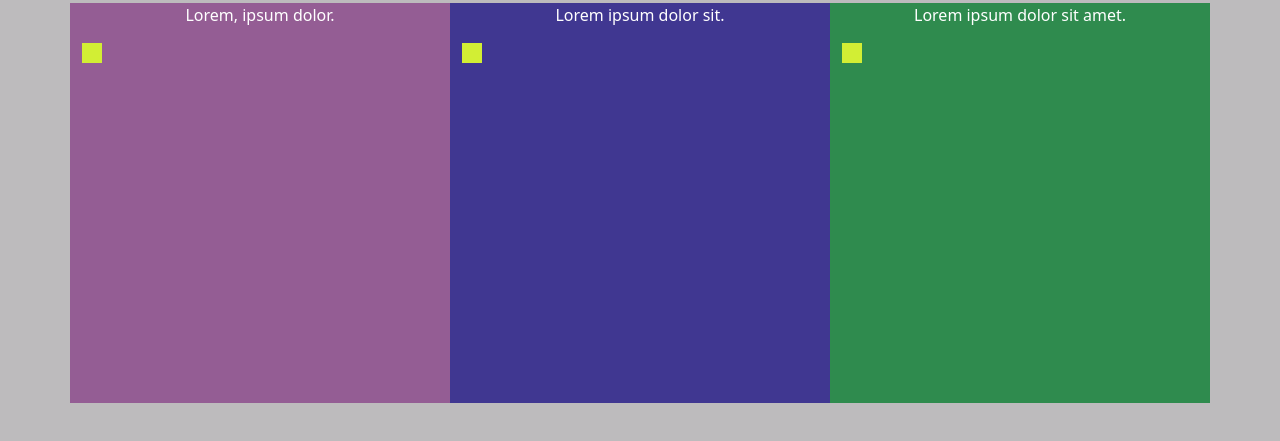
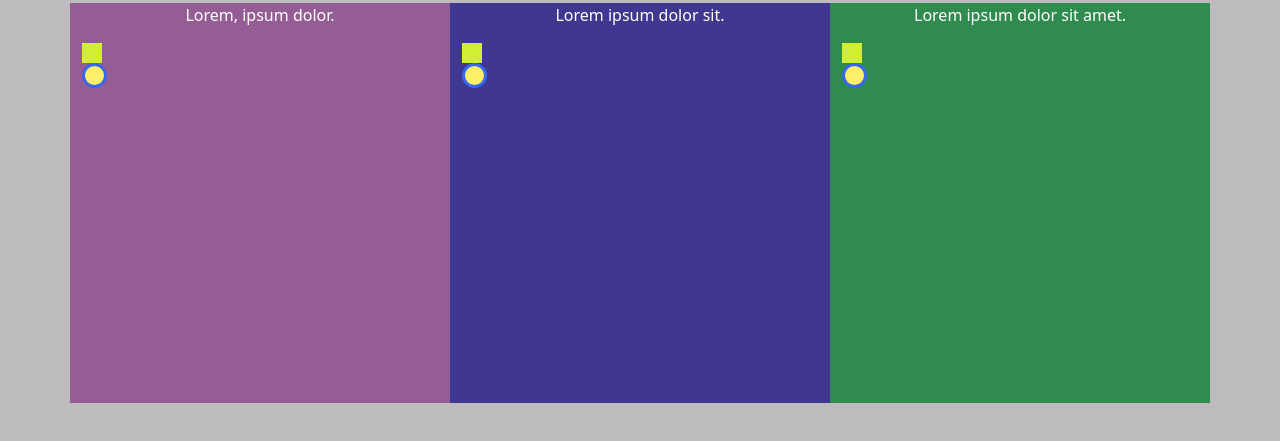
Before and after one commit to m8d3v/git-test, a plain HTML site: page index.html in a window 1280 px wide. Shown: the part 53-494 px from the top of the page. Drawn offline with Linux system fonts and the light colour scheme.

Commit message:
Added circles

```diff
--- a/css/style.css
+++ b/css/style.css
@@ -31,3 +31,11 @@ p {
     height: 20px;
     background-color:  rgb(210, 238, 52);
 }
+
+.circle {
+    background: #ffef68;
+    border: 3px solid #3766ef;
+    border-radius: 50%;
+    height: 25px;
+    width: 25px;
+}
--- a/index.html
+++ b/index.html
@@ -13,9 +13,21 @@
     <h1>Hello, world!</h1>
     <div class="container">
       <div class="row" style="min-height: 50vh;">
-        <div class="col-md-4 first position-relative"><p>Lorem, ipsum dolor.</p><div class="box"></div></div>
-        <div class="col-md-4 second position-relative"><p>Lorem ipsum dolor sit.</p><div class="box"></div></div>
-        <div class="col-md-4 thirst position-relative"><p>Lorem ipsum dolor sit amet.</p><div class="box"></div></div>
+        <div class="col-md-4 first position-relative">
+          <p>Lorem, ipsum dolor.</p>
+          <div class="box"></div>
+          <div class="circle"></div>
+        </div>
+        <div class="col-md-4 second position-relative">
+          <p>Lorem ipsum dolor sit.</p>
+          <div class="box"></div>
+          <div class="circle"></div>
+        </div>
+        <div class="col-md-4 thirst position-relative">
+          <p>Lorem ipsum dolor sit amet.</p>
+          <div class="box"></div>
+          <div class="circle"></div>
+        </div>
       </div>
     </div>
 
```
